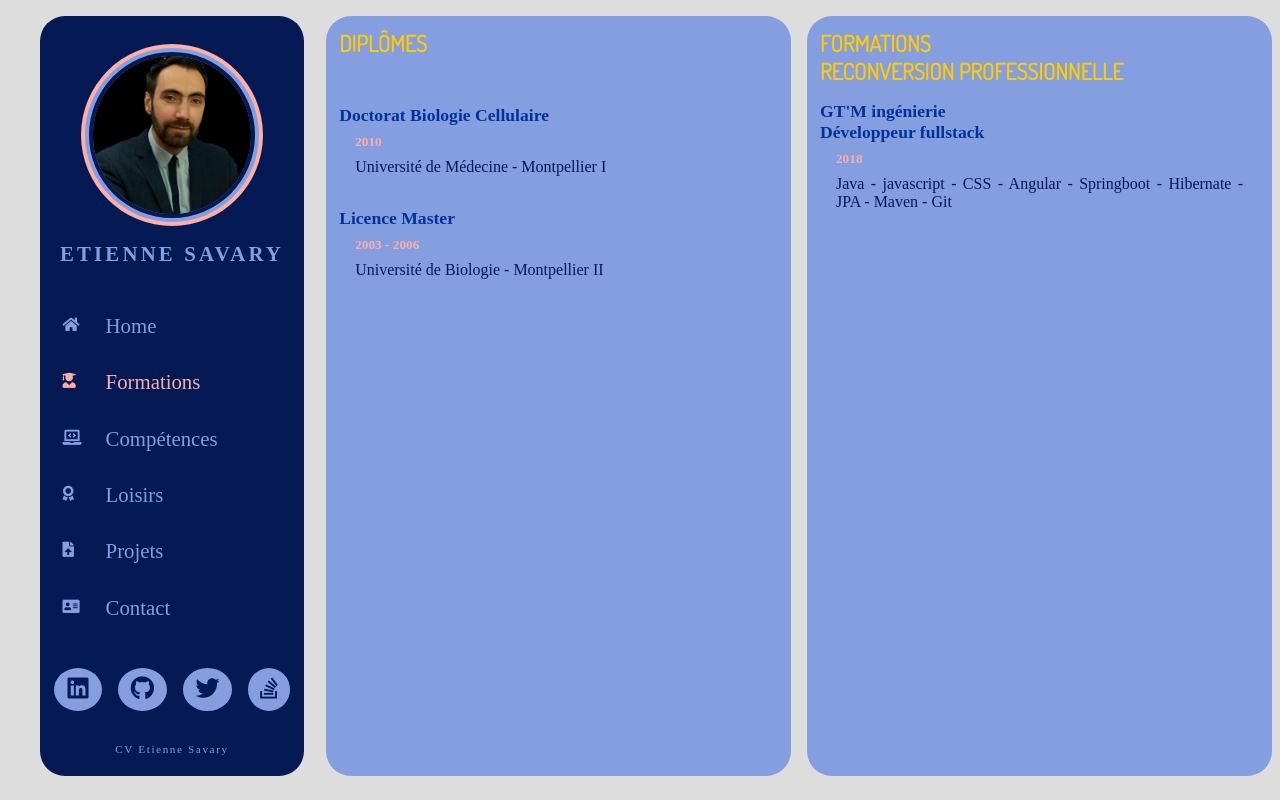
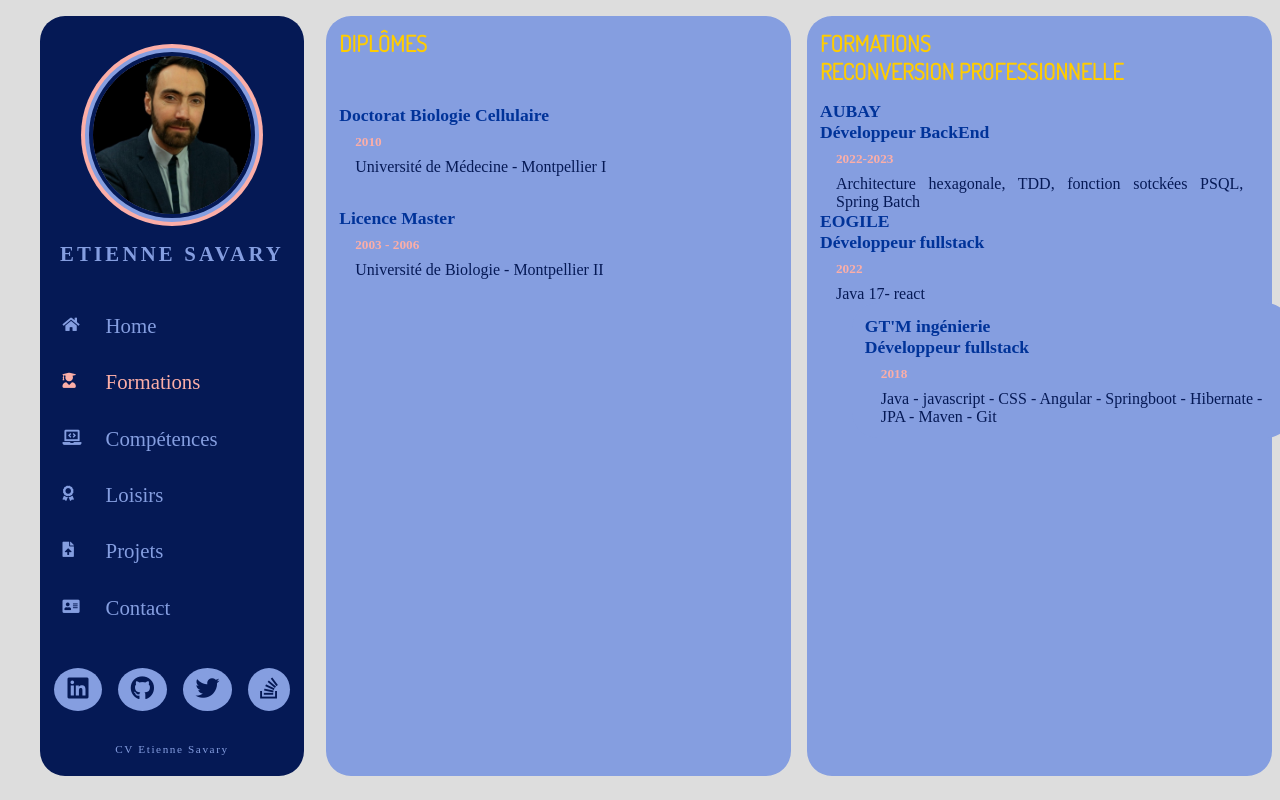
Before and after one commit to Goldeaur/react-cv, a React (Create React App) app: page /react-cv/formation in a window 1280 px wide. Built offline with nearby package versions, Linux system fonts and the light colour scheme; a web font is replaced by a local one.

Commit message:
MAJ Formations

```diff
--- a/src/components/Formation/Teach.js
+++ b/src/components/Formation/Teach.js
@@ -5,6 +5,18 @@ const Teach = () => {
         <div className="teach">
             <h3>Formations <br/> Reconversion Professionnelle</h3>
             <div className="teachContent">
+                <h4>AUBAY</h4>
+                <h4>Développeur BackEnd</h4>
+                <h5>2022-2023</h5>
+                <p>Architecture hexagonale, TDD, fonction sotckées PSQL, Spring Batch</p>
+            </div>
+            <div className="teachContent">
+                <h4>EOGILE</h4>
+                <h4>Développeur fullstack</h4>
+                <h5>2022</h5>
+                <p>Java 17- react</p>
+            </div>
+            <div className="teach">
                 <h4>GT'M ingénierie</h4>
                 <h4>Développeur fullstack</h4>
                 <h5>2018</h5>
```
